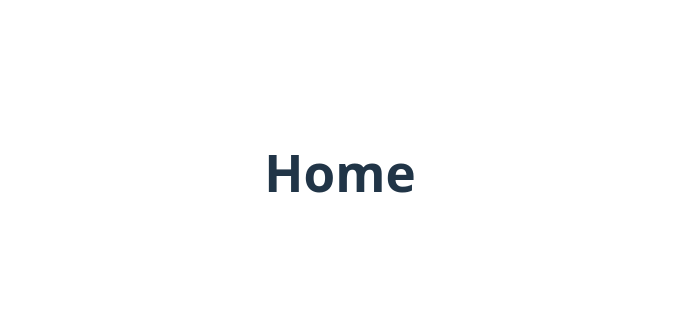
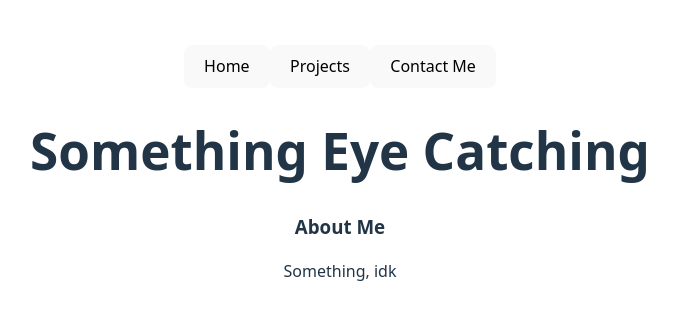
Before and after one commit to Spiderasasen/Pro_Portfolio, a React (Vite) app in the folder my-portfolio/: page / in a window 1280 px wide. Shown: the part 228-548 px from the top of the page, without its empty margins (300-977 px from the left). Built offline with nearby package versions, Linux system fonts and the light colour scheme.

Commit message:
made the skeltion for the home menu

```diff
--- a/my-portfolio/src/pages/Home.jsx
+++ b/my-portfolio/src/pages/Home.jsx
@@ -1,9 +1,25 @@
-import {useState, useEffect} from 'react'
 
 function Home(){
     return(
       <div>
-          <h1>Home</h1>
+          {/*for the button*/}
+          <div className="Butto_Header">
+              <button id="Home">Home</button>
+              <button id="Projects">Projects</button>
+              <button id="Contact">Contact Me</button>
+          </div>
+
+          {/*for the home screen*/}
+          <div className="main_screen">
+              {/*main section for the eye catching section*/}
+              <h1>Something Eye Catching</h1>
+
+              {/*about me*/}
+              <div className="about_me">
+                  <h3>About Me</h3>
+                  <p>Something, idk</p>
+              </div>
+          </div>
       </div>
     );
 }
```
